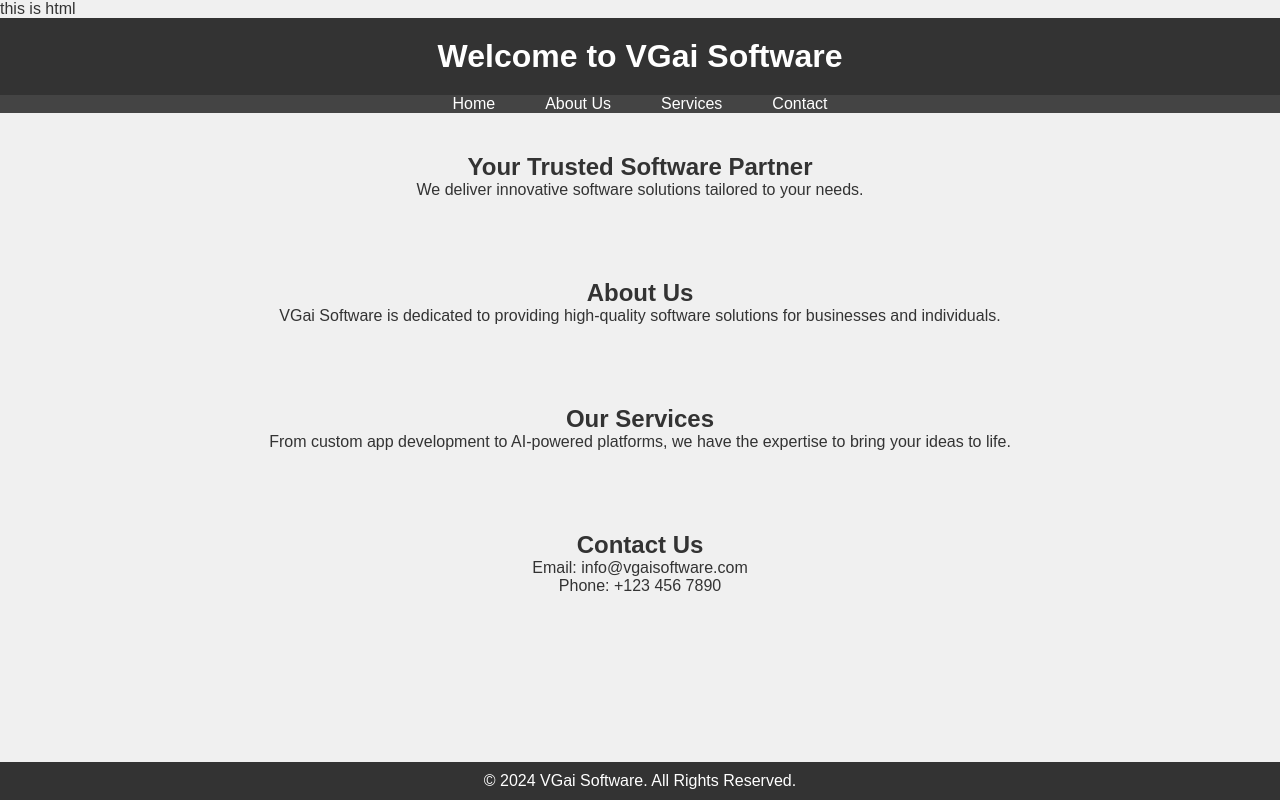
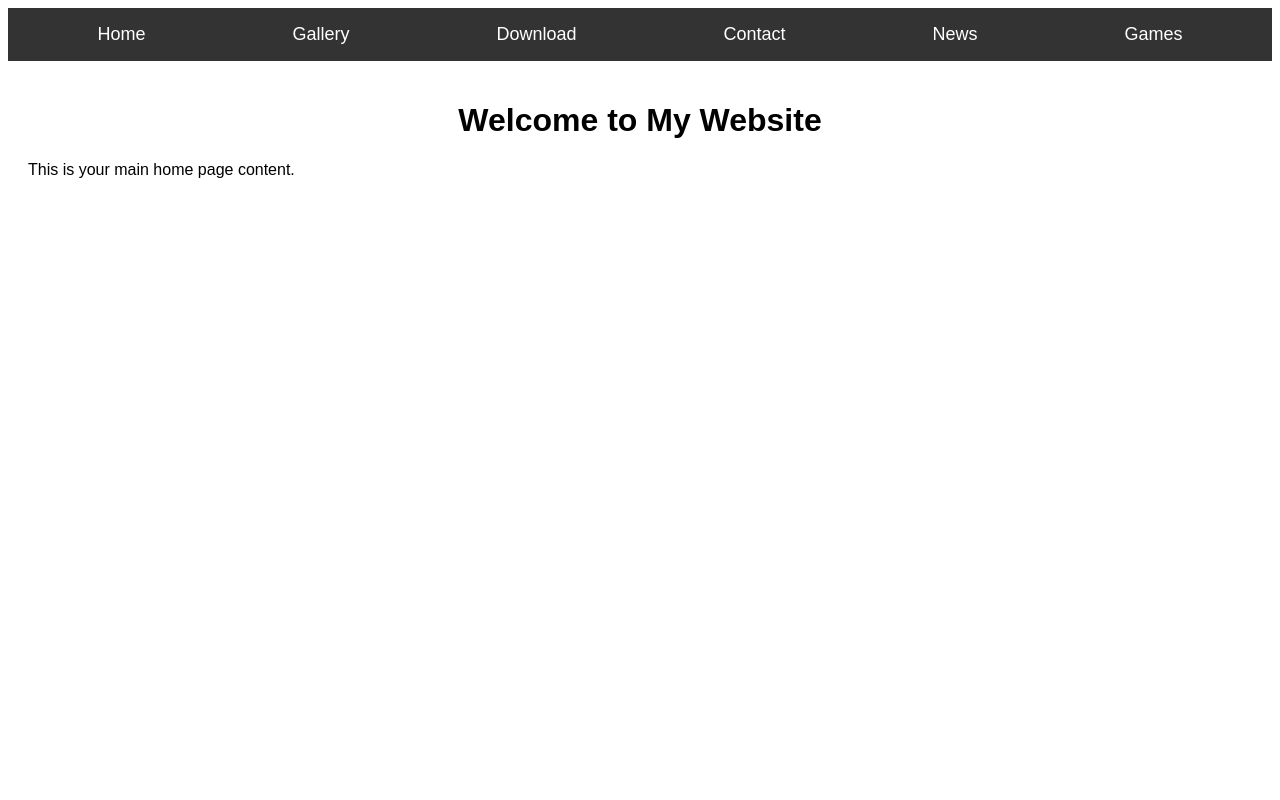
Before and after one commit to vgai-software/8888, a plain HTML site: page index.html in a window 1280 px wide. Drawn offline with Linux system fonts and the light colour scheme.

Commit message:
Your commit message

```diff
--- a/index.html
+++ b/index.html
@@ -3,100 +3,48 @@
 <head>
     <meta charset="UTF-8">
     <meta name="viewport" content="width=device-width, initial-scale=1.0">
-    <title>Document</title>
-</head>
-<body> this is html
-
-</body>
-<!DOCTYPE html>
-<html lang="en">
-<head>
-    <meta charset="UTF-8">
-    <meta name="viewport" content="width=device-width, initial-scale=1.0">
-    <meta name="description" content="Welcome to VGai Software's homepage">
-    <title>VGai Software</title>
+    <title>My Website</title>
     <style>
-        * {
-            margin: 0;
-            padding: 0;
-            box-sizing: border-box;
+        body {
             font-family: Arial, sans-serif;
         }
-        body {
-            background-color: #f0f0f0;
-            color: #333;
+        nav {
+            display: flex;
+            justify-content: space-around;
+            background-color: #333;
+            padding: 1rem;
         }
-        header {
-            background-color: #333;
-            color: white;
-            padding: 20px;
-            text-align: center;
-        }
-        nav ul {
-            list-style: none;
-            padding: 0;
-            display: flex;
-            justify-content: center;
-            background-color: #444;
-        }
-        nav ul li {
-            margin: 0 15px;
-        }
-        nav ul li a {
+        nav a {
             color: white;
             text-decoration: none;
-            padding: 10px;
+            font-size: 18px;
         }
-        nav ul li a:hover {
-            background-color: #555;
-            transition: background-color 0.3s;
+        nav a:hover {
+            text-decoration: underline;
         }
-        section {
-            padding: 40px;
+        .content {
+            padding: 20px;
+        }
+        h1 {
             text-align: center;
-        }
-        footer {
-            background-color: #333;
-            color: white;
-            padding: 10px;
-            text-align: center;
-            position: fixed;
-            width: 100%;
-            bottom: 0;
         }
     </style>
 </head>
 <body>
-    <header>
-        <h1>Welcome to VGai Software</h1>
-    </header>
+
     <nav>
-        <ul>
-            <li><a href="#home">Home</a></li>
-            <li><a href="#about">About Us</a></li>
-            <li><a href="#services">Services</a></li>
-            <li><a href="#contact">Contact</a></li>
-        </ul>
+        <a href="index.html">Home</a>
+        <a href="gallery.html">Gallery</a>
+        <a href="download.html">Download</a>
+        <a href="contact.html">Contact</a>
+        <a href="news.html">News</a>
+        <a href="games.html">Games</a>
     </nav>
-    <section id="home">
-        <h2>Your Trusted Software Partner</h2>
-        <p>We deliver innovative software solutions tailored to your needs.</p>
-    </section>
-    <section id="about">
-        <h2>About Us</h2>
-        <p>VGai Software is dedicated to providing high-quality software solutions for businesses and individuals.</p>
-    </section>
-    <section id="services">
-        <h2>Our Services</h2>
-        <p>From custom app development to AI-powered platforms, we have the expertise to bring your ideas to life.</p>
-    </section>
-    <section id="contact">
-        <h2>Contact Us</h2>
-        <p>Email: info@vgaisoftware.com</p>
-        <p>Phone: +123 456 7890</p>
-    </section>
-    <footer>
-        <p>&copy; 2024 VGai Software. All Rights Reserved.</p>
-    </footer>
+
+    <div class="content">
+        <h1>Welcome to My Website</h1>
+        <p>This is your main home page content.</p>
+    </div>
+
 </body>
 </html>
```
Also changed, not shown: contact.html (added, +1 -0 lines), gallery.html (added, +1 -0 lines), games.html (added, +1 -0 lines), news.html (added, +1 -0 lines).
